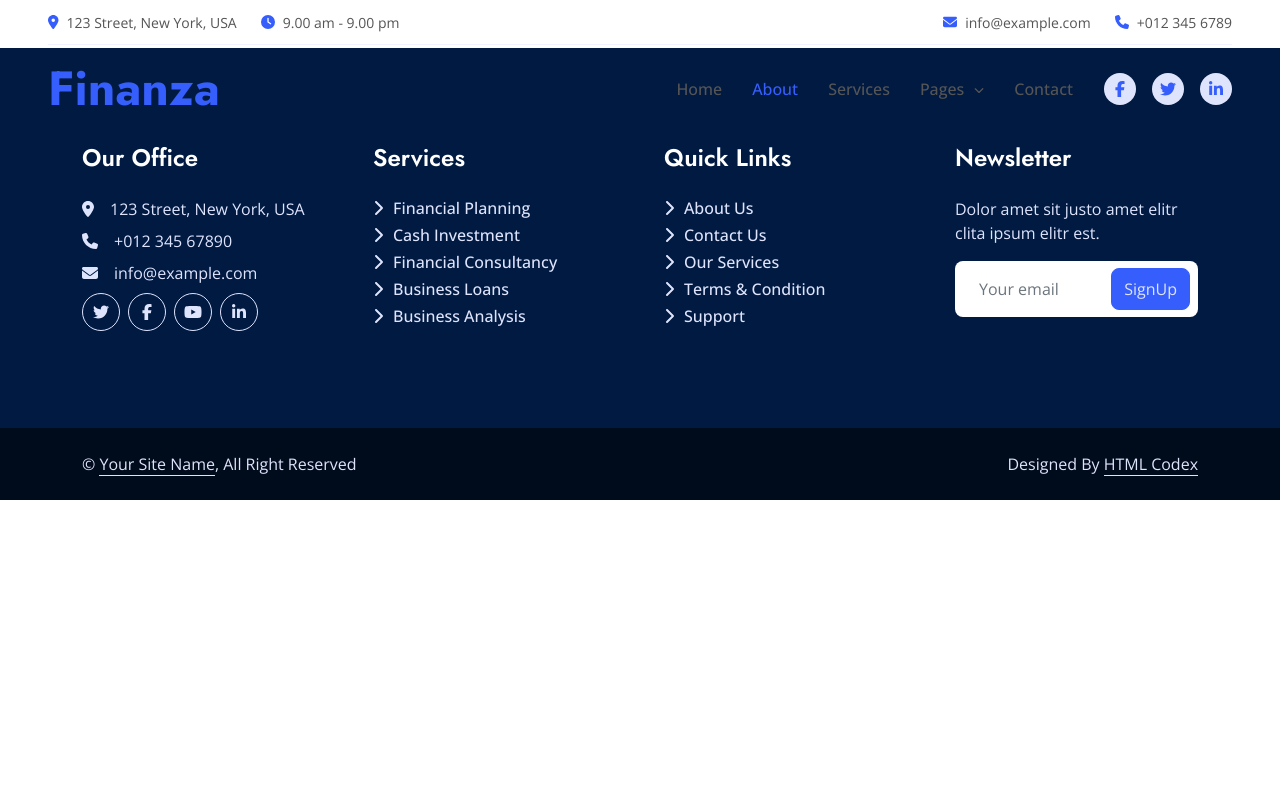
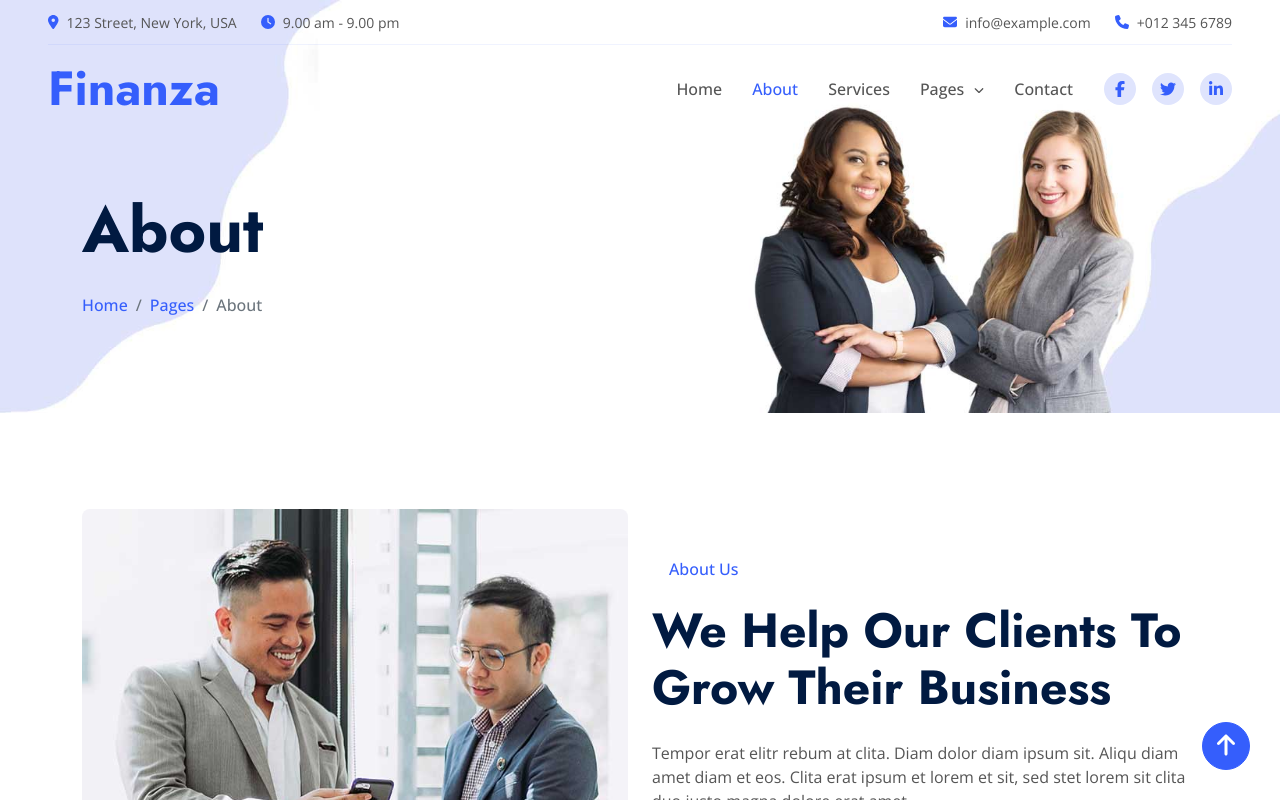
Before and after one commit to idembele70/finanza, a React (Create React App) app: page /about in a window 1280 px wide. Shown: the top 800 px of the page. Built offline with nearby package versions, Linux system fonts and the light colour scheme.

Commit message:
[About] Done

```diff
--- a/src/App.tsx
+++ b/src/App.tsx
@@ -5,6 +5,7 @@ import Home from "./pages/Home";
 import { Route, Routes } from "react-router-dom";
 import Footer from "./components/Footer";
 import Copyright from "./components/Copyright";
+import About from "./pages/About";
 
 function App() {
   return (
@@ -12,6 +13,7 @@ function App() {
       <Header />
       <Routes>
         <Route path="/" element={<Home />} />
+        <Route path="/about" element={<About />} />
       </Routes>
       <Footer />
       <Copyright />
--- a/src/components/About.tsx
+++ b/src/components/About.tsx
@@ -11,11 +11,11 @@ import { lgDown, mdDown, smDown, xlDown, xsDown } from "../utils/responsive";
 import { ParagraphWithBorder, WrapperContainer, imgbaseUrl } from "./Carousel";
 library.add(faCircleXmark, faUsers, faPhoneFlip);
 const Container = styled(WrapperContainer)`
-  padding-top: 48px;
+  padding: 48px 12px;
 `;
 const ColWrapper = styled.div`
   display: flex;
-  margin-bottom: 24px;
+  margin: 0 -12px 24px;
   ${mdDown({
     flexDirection: "column",
   })}
@@ -39,7 +39,6 @@ const Col = styled.div`
   })};
 `;
 const Left = styled(Col)`
-  padding-left: 0;
   ${mdDown({
     height: 696,
   })};
@@ -52,9 +51,6 @@ const Left = styled(Col)`
 `;
 const Right = styled(Col)`
   height: auto;
-  ${mdDown({
-    paddingLeft: 0,
-  })}
 `;
 export const ParagraphWithLightBorder = styled(ParagraphWithBorder)`
   border-color: ${({ theme }) => theme.palette.primary.light};
@@ -63,7 +59,6 @@ const Image = styled.img`
   max-width: 100%;
   max-height: 100%;
   border-radius: ${({ theme }) => theme.borderRadius};
-  ${mdDown({})}
 `;
 
 export const Title = styled.h1`
--- a/src/components/Carousel.tsx
+++ b/src/components/Carousel.tsx
@@ -52,9 +52,6 @@ const SliderDesc = styled(WrapperContainer)`
   transform: translate(-50%, -50%);
   z-index: 1;
   margin-bottom: 0;
-`;
-const Wrapper = styled.div`
-  margin: 0 -12px;
 `;
 export const ParagraphWithBorder = styled.p`
   display: inline-block;
--- a/src/components/Header.tsx
+++ b/src/components/Header.tsx
@@ -33,22 +33,25 @@ library.add(
 
 interface ContainerProps {
   isSticky: boolean;
+  isDesktop: boolean;
 }
 const Container = styled.div<ContainerProps>`
-  padding: 0 ${({ theme }) => theme.containerPaddingX}px;
+  padding: 0 48px;
   position: fixed;
-  top: ${({ isSticky }) => (isSticky ? -45 : 0)}px;
+  top: 0;
+  transform: translateY(
+    ${({ isSticky, isDesktop }) => (isSticky && isDesktop ? -45 : 0)}px
+  );
   left: 0;
   right: 0;
-  z-index: 3;
+  z-index: 4;
   transition: all 100ms ease;
   background-color: ${({ isSticky, theme }) =>
     isSticky ? theme.palette.common.white : "transparent"};
   box-shadow: ${({ isSticky, theme }) => (isSticky ? theme.boxShadow : "none")};
-  ${({ theme }) =>
-    mdDown({
-      padding: `0 calc(${theme.containerPaddingX / 2}px)`,
-    })};
+  ${mdDown({
+    padding: "0 12px",
+  })}
 `;
 
 const Top = styled.div`
@@ -76,10 +79,11 @@ const StyledIcon = styled(FontAwesomeIcon)`
   color: ${({ theme }) => theme.palette.primary.main};
   margin-right: 8px;
 `;
-const Bottom = styled.header`
+const Bottom = styled.div`
   display: flex;
   justify-content: space-between;
   align-items: center;
+  flex-wrap: wrap;
   padding: 8px 0;
 `;
 const LogoContainer = styled(Link)`
@@ -286,25 +290,7 @@ display:block;
 }
 ,
 `;
-/* const ScrollTopBtnAnimation = keyframes`
-0% {
-opacity:0;
-},
-25% {
-  opacity:0.12
-},
-50% {
-  opacity:0.25
-},
-70% {
-  opacity:0.5
-}
-100%{
-opacity:1;
-display:none;
-}
-,
-`; */
+
 const ScrollTopBtn = styled.button<ScrollTopBtnProps>`
   width: 48px;
   height: 48px;
@@ -339,14 +325,17 @@ const Header = () => {
   const [dropDownToggle, setDropDownToggle] = useState(false);
   const [isSticky, setIsSticky] = useState(false);
   const [displayScrollTop, setDisplayScrollTop] = useState(false);
+  const [isDesktop, setIsDesktop] = useState(false);
   useEffect(() => {
     const handleScroll = () => {
+      if (window.innerWidth > 992) setIsDesktop(true);
+      else setIsDesktop(false);
       if (window.scrollY > 300) {
         setDisplayScrollTop(true);
       } else {
         setDisplayScrollTop(false);
       }
-      if (window.scrollY > 200) {
+      if (window.scrollY > 45) {
         setIsSticky(true);
       } else setIsSticky(false);
     };
@@ -379,7 +368,8 @@ const Header = () => {
     });
   };
   return (
-    <Container isSticky={isSticky}>
+    <>
+      <Container isSticky={isSticky} isDesktop={isDesktop}>
         <Top>
           <Column>
             <Small>
@@ -422,7 +412,9 @@ const Header = () => {
                   <NavDropDownItem to="/project">Projects</NavDropDownItem>
                   <NavDropDownItem to="/feature">Features</NavDropDownItem>
                   <NavDropDownItem to="/team">Team Member</NavDropDownItem>
-                <NavDropDownItem to="/testimonial">Testimonial</NavDropDownItem>
+                  <NavDropDownItem to="/testimonial">
+                    Testimonial
+                  </NavDropDownItem>
                   <NavDropDownItem to="/notFound">404 Page</NavDropDownItem>
                 </NavDropDown>
               </DropDownContainer>
@@ -444,10 +436,11 @@ const Header = () => {
             <Bars icon={["fas", "bars"]} />
           </BarsContainer>
         </Bottom>
+      </Container>
       <ScrollTopBtn display={displayScrollTop} onClick={handleScrollTop}>
         <Icon icon={["fas", "arrow-up"]} />
       </ScrollTopBtn>
-    </Container>
+    </>
   );
 };
 
--- /dev/null
+++ b/src/components/PageHeader.tsx
@@ -0,0 +1,74 @@
+import React from "react";
+import styled from "styled-components";
+import { WrapperContainer, imgbaseUrl } from "./Carousel";
+import { lgDown } from "../utils/responsive";
+import { Link } from "react-router-dom";
+
+const Container = styled.div`
+  padding: 192px 12px 96px;
+  overflow: hidden;
+  background: url(${imgbaseUrl}header.jpg);
+  background-size: cover;
+  margin-bottom: 48px;
+`;
+const Title = styled.h1`
+  color: ${({ theme }) => theme.palette.secondary.main};
+  font-size: 4rem;
+  margin-bottom: 24px;
+  max-width: 736px;
+  ${lgDown({
+    fontSize: "calc(1.625rem + 4.5vw)",
+  })}
+`;
+const ListContainer = styled.ul`
+  display: flex;
+  flex-wrap: wrap;
+  list-style-type: none;
+  padding: 0;
+`;
+const List = styled.li`
+  font-size: 1rem;
+  font-family: "Open Sans", "sans-serif";
+  color: #6c757d;
+  font-weight: 500;
+  line-height: 1.5;
+  :not(:last-of-type) {
+    padding-right: 8px;
+  }
+  :not(:first-of-type) {
+    ::before {
+      content: "/";
+      padding-right: 8px;
+    }
+  }
+`;
+const ListLink = styled(Link)`
+  color: ${({ theme }) => theme.palette.primary.main};
+  transition: all 100ms ease;
+  &:hover {
+    color: ${({ theme }) => theme.palette.primary.darker};
+  }
+`;
+interface PageHeaderProps {
+  title: string;
+}
+const PageHeader = ({ title }: PageHeaderProps) => {
+  return (
+    <Container>
+      <WrapperContainer>
+        <Title>{title}</Title>
+        <ListContainer>
+          <List>
+            <ListLink to="/about">Home</ListLink>
+          </List>
+          <List>
+            <ListLink to="/about">Pages</ListLink>
+          </List>
+          <List>{title}</List>
+        </ListContainer>
+      </WrapperContainer>
+    </Container>
+  );
+};
+
+export default PageHeader;
--- a/src/index.tsx
+++ b/src/index.tsx
@@ -10,12 +10,10 @@ const root = ReactDOM.createRoot(
   document.getElementById("root") as HTMLElement
 );
 root.render(
-  <React.StrictMode>
   <BrowserRouter>
     <ThemeProvider theme={defaultTheme}>
       <GlobalStyle />
       <App />
     </ThemeProvider>
   </BrowserRouter>
-  </React.StrictMode>
 );
--- /dev/null
+++ b/src/pages/About.tsx
@@ -0,0 +1,16 @@
+import AboutComponent from "../components/About";
+import Facts from "../components/Facts";
+import PageHeader from "../components/PageHeader";
+import Team from "../components/Team";
+const About = () => {
+  return (
+    <>
+      <PageHeader title="About" />
+      <AboutComponent />
+      <Facts />
+      <Team />
+    </>
+  );
+};
+
+export default About;
```
Lines whose indentation alone changed are shown as unchanged.
